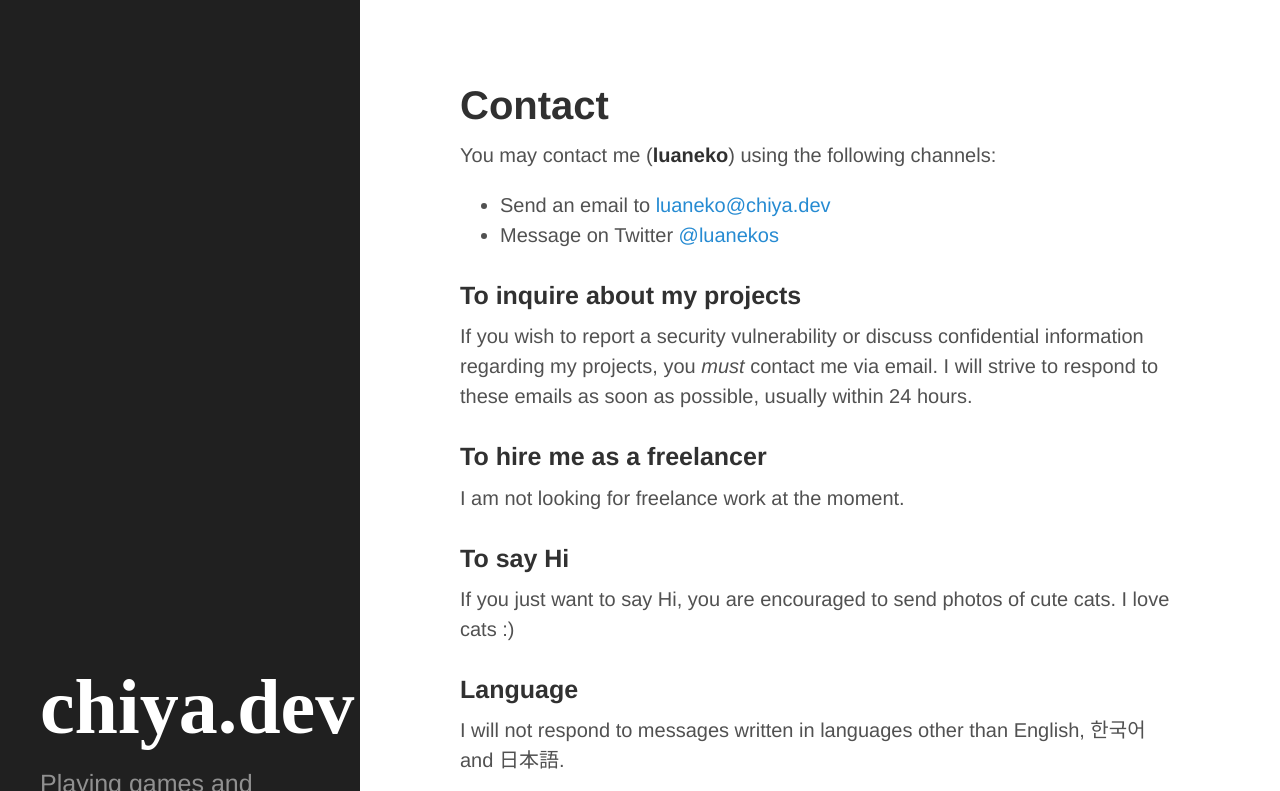
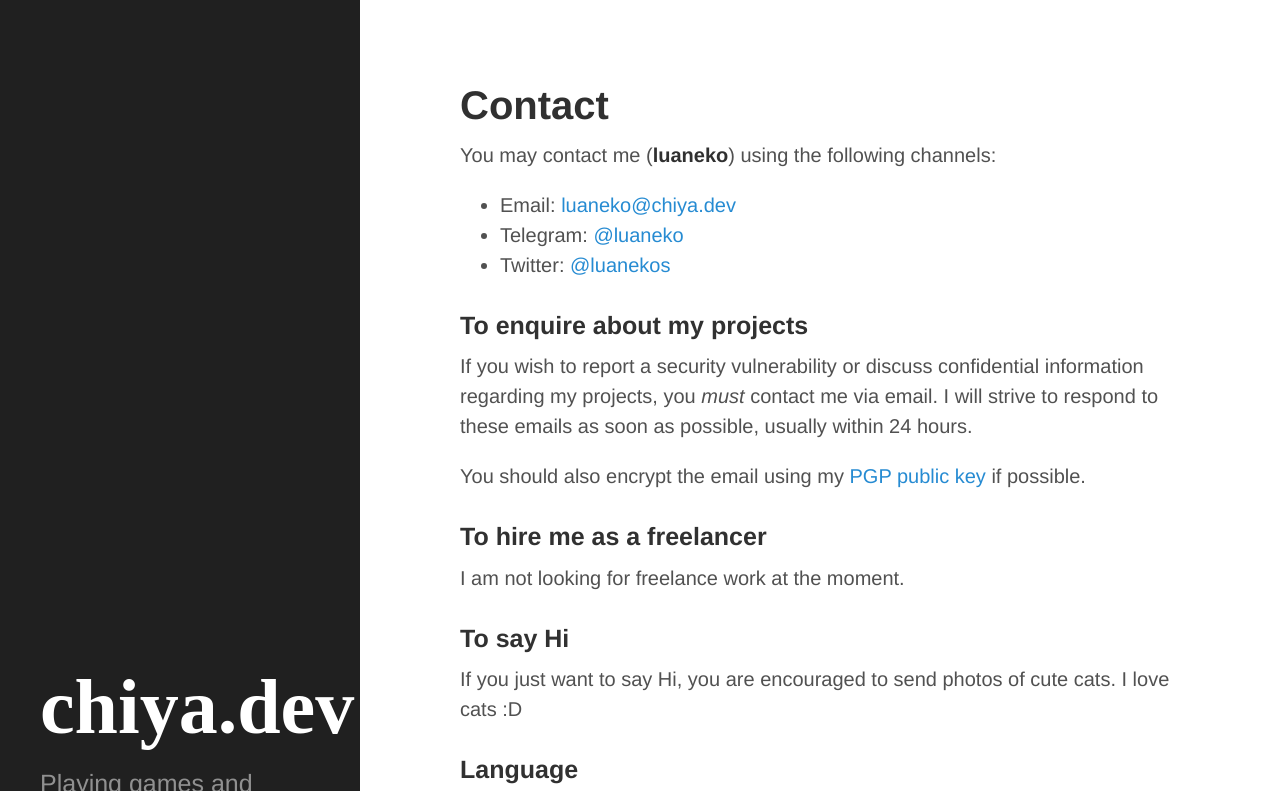
Before and after one commit to chiyadev/chiya, a Jekyll site: the page built from contact.md, in a window 1280 px wide and 1055 px high, cut to the strip 0-791 px from the top of the window. Built offline with Jekyll 4.4.1, drawn with Linux system fonts in a browser that asks for light colours; some web fonts are replaced.

Commit message:
Add telegram username to contact information

```diff
--- a/contact.md
+++ b/contact.md
@@ -5,12 +5,15 @@ title: Contact
 
 You may contact me (**luaneko**) using the following channels:
 
-- Send an email to [luaneko@chiya.dev](mailto:luaneko@chiya.dev)
-- Message on Twitter [@luanekos](https://twitter.com/luanekos)
+- Email: [luaneko@chiya.dev][1]
+- Telegram: [@luaneko][3]
+- Twitter: [@luanekos][2]
 
-### To inquire about my projects
+### To enquire about my projects
 
 If you wish to report a security vulnerability or discuss confidential information regarding my projects, you _must_ contact me via email. I will strive to respond to these emails as soon as possible, usually within 24 hours.
+
+You should also encrypt the email using my [PGP public key][4] if possible.
 
 ### To hire me as a freelancer
 
@@ -18,10 +21,15 @@ I am not looking for freelance work at the moment.
 
 ### To say Hi
 
-If you just want to say Hi, you are encouraged to send photos of cute cats. I love cats :)
+If you just want to say Hi, you are encouraged to send photos of cute cats. I love cats :D
 
 ### Language
 
 I will not respond to messages written in languages other than English, 한국어 and 日本語.
 
 <div class="counter" />
+
+[1]: mailto:luaneko@chiya.dev
+[2]: https://twitter.com/luanekos
+[3]: https://t.me/luaneko
+[4]: https://github.com/luaneko/identity
```
